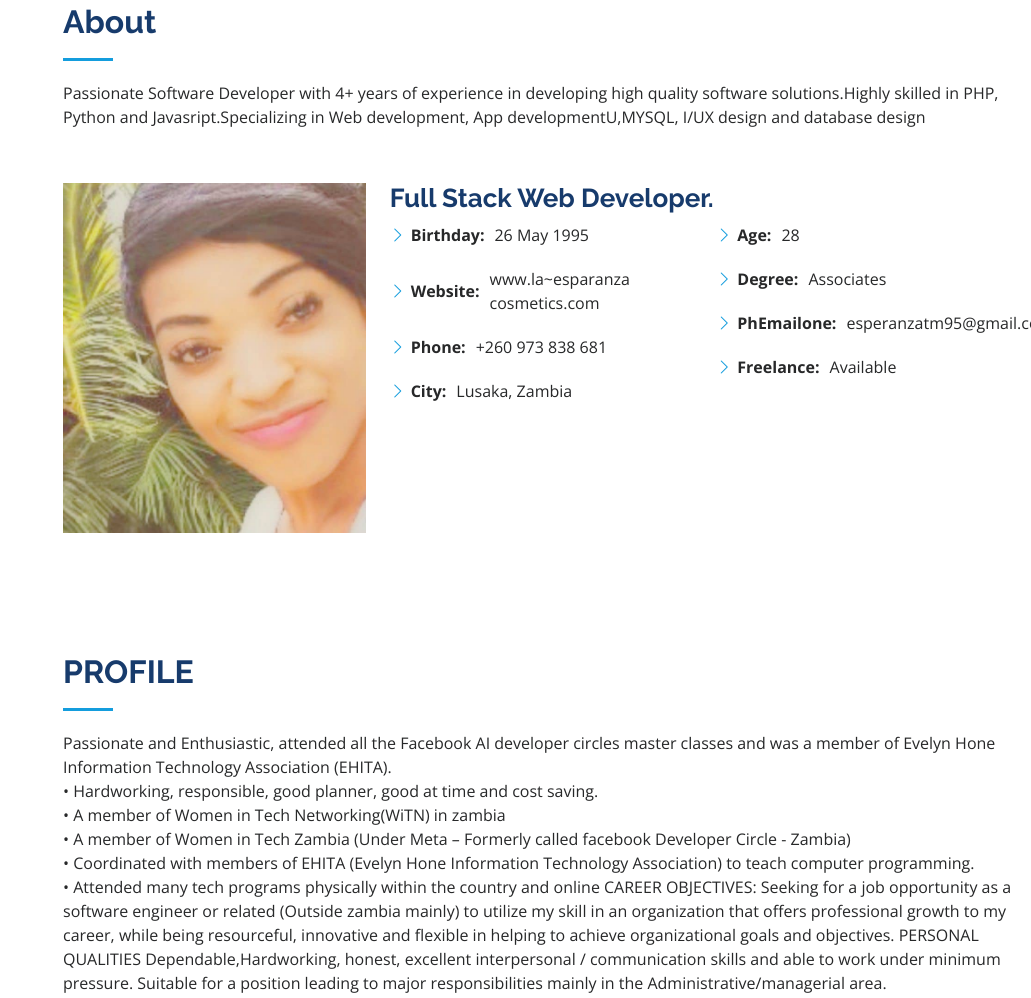
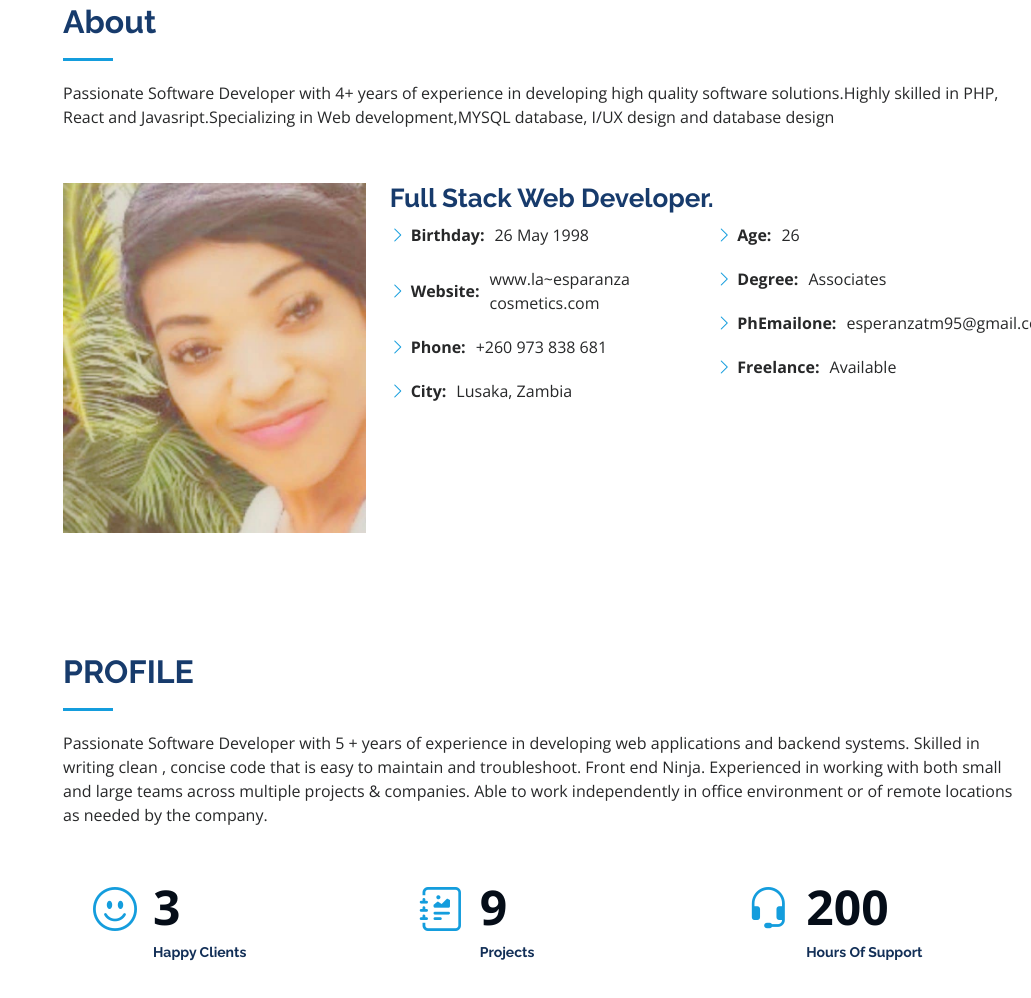
Before and after one commit to esperanzer/esperanzaportifolio, a plain HTML site: page index.html in a window 1280 px wide. Shown: the part 857-1855 px from the top of the page, without its empty margins (249-1280 px from the left). Drawn offline with nearby package versions, Linux system fonts and the light colour scheme.

Commit message:
disabling sections that are currently not available

```diff
--- a/index.html
+++ b/index.html
@@ -88,7 +88,7 @@
 
                 <div class="section-title">
                     <h2>About</h2>
-                    <p>Passionate Software Developer with 4+ years of experience in developing high quality software solutions.Highly skilled in PHP, Python and Javasript.Specializing in Web development, App developmentU,MYSQL, I/UX design and database design</p>
+                    <p>Passionate Software Developer with 4+ years of experience in developing high quality software solutions.Highly skilled in PHP, React and Javasript.Specializing in Web development,MYSQL database, I/UX design and database design</p>
                 </div>
 <br>
                 <div class="row">
@@ -105,7 +105,7 @@
                         <div class="row">
                             <div class="col-lg-6">
                                 <ul>
-                                    <li><i class="bi bi-chevron-right"></i> <strong>Birthday:</strong> <span>26 May 1995</span></li>
+                                    <li><i class="bi bi-chevron-right"></i> <strong>Birthday:</strong> <span>26 May 1998</span></li>
                                     <li><i class="bi bi-chevron-right"></i> <strong>Website:</strong> <span>www.la~esparanza cosmetics.com</span></li>
                                     <li><i class="bi bi-chevron-right"></i> <strong>Phone:</strong> <span>+260 973 838 681</span></li>
                                     <li><i class="bi bi-chevron-right"></i> <strong>City:</strong> <span>Lusaka, Zambia</span></li>
@@ -113,7 +113,7 @@
                             </div>
                             <div class="col-lg-6">
                                 <ul>
-                                    <li><i class="bi bi-chevron-right"></i> <strong>Age:</strong> <span>28</span></li>
+                                    <li><i class="bi bi-chevron-right"></i> <strong>Age:</strong> <span>26</span></li>
                                     <li><i class="bi bi-chevron-right"></i> <strong>Degree:</strong> <span>Associates</span></li>
                                     <li><i class="bi bi-chevron-right"></i> <strong>PhEmailone:</strong> <span>esperanzatm95@gmail.com</span></li>
                                     <li><i class="bi bi-chevron-right"></i> <strong>Freelance:</strong> <span>Available</span></li>
@@ -138,12 +138,20 @@
                 <div class="section-title">
                     <h2> <strong>PROFILE</strong> </h2>
                     <p>
+                        Passionate Software Developer with 5 + years of
+experience in developing web applications and backend
+systems. Skilled in writing clean , concise code that is easy
+to maintain and troubleshoot. Front end Ninja. Experienced
+in working with both small and large teams across multiple
+projects & companies. Able to work independently in office
+environment or of remote locations as needed by the
+company.
 
-                        Passionate and Enthusiastic, attended all the Facebook AI developer circles master classes and was a member of Evelyn Hone Information Technology Association (EHITA).<br> • Hardworking, responsible, good planner, good at time and
+                        <!-- Passionate and Enthusiastic, attended all the Facebook AI developer circles master classes and was a member of Evelyn Hone Information Technology Association (EHITA).<br> • Hardworking, responsible, good planner, good at time and
                         cost saving. <br>• A member of Women in Tech Networking(WiTN) in zambia <br> • A member of Women in Tech Zambia (Under Meta – Formerly called facebook Developer Circle - Zambia)<br> • Coordinated with members of EHITA (Evelyn Hone
                         Information Technology Association) to teach computer programming. <br>• Attended many tech programs physically within the country and online CAREER OBJECTIVES: Seeking for a job opportunity as a software engineer or related (Outside
                         zambia mainly) to utilize my skill in an organization that offers professional growth to my career, while being resourceful, innovative and flexible in helping to achieve organizational goals and objectives. PERSONAL QUALITIES
-                        Dependable,Hardworking, honest, excellent interpersonal / communication skills and able to work under minimum pressure. Suitable for a position leading to major responsibilities mainly in the Administrative/managerial area.
+                        Dependable,Hardworking, honest, excellent interpersonal / communication skills and able to work under minimum pressure. Suitable for a position leading to major responsibilities mainly in the Administrative/managerial area. -->
                     </p>
                 </div>
 
@@ -529,10 +537,11 @@
 
                 <div class="section-title">
                     <h2>Services</h2>
+                    <p> ! Page Coming Soon !</p>
                     <!-- <p>Check all services l offer below.</p> -->
                 </div>
 
-                <div class="row">
+                <!-- <div class="row">
                     <div class="col-lg-4 col-md-6 icon-box" data-aos="fade-up">
                         <div class="icon"><i class="bi bi-briefcase"></i></div>
                         <h4 class="title"><a href="">Web Development</a></h4>
@@ -563,7 +572,7 @@
                         <h4 class="title"><a href="">Business Development </a></h4>
                         <p class="description">Et harum quidem rerum facilis est et expedita distinctio. Nam libero tempore, cum soluta nobis est eligendi</p>
                     </div>
-                </div>
+                </div> -->
 
             </div>
         </section>
@@ -575,11 +584,10 @@
 
                 <div class="section-title">
                     <h2>My Clients </h2>
-                    <p>Magnam dolores commodi suscipit. Necessitatibus eius consequatur ex aliquid fuga eum quidem. Sit sint consectetur velit. Quisquam quos quisquam cupiditate. Et nemo qui impedit suscipit alias ea. Quia fugiat sit in iste officiis commodi
-                        quidem hic quas.</p>
+                    <p>! Page Coming Soon !</p>
                 </div>
 
-                <div class="testimonials-slider swiper" data-aos="fade-up" data-aos-delay="100">
+                <!-- <div class="testimonials-slider swiper" data-aos="fade-up" data-aos-delay="100">
                     <div class="swiper-wrapper">
 
                         <div class="swiper-slide">
@@ -594,7 +602,7 @@
                                 <h4>Ceo &amp; Founder</h4>
                             </div>
                         </div>
-                        <!-- End testimonial item -->
+                        End testimonial item
 
                         <div class="swiper-slide">
                             <div class="testimonial-item" data-aos="fade-up" data-aos-delay="100">
@@ -608,7 +616,7 @@
                                 <h4>Designer</h4>
                             </div>
                         </div>
-                        <!-- End testimonial item -->
+                        End testimonial item
 
                         <div class="swiper-slide">
                             <div class="testimonial-item" data-aos="fade-up" data-aos-delay="200">
@@ -622,7 +630,7 @@
                                 <h4>Store Owner</h4>
                             </div>
                         </div>
-                        <!-- End testimonial item -->
+                        End testimonial item
 
                         <div class="swiper-slide">
                             <div class="testimonial-item" data-aos="fade-up" data-aos-delay="300">
@@ -636,7 +644,7 @@
                                 <h4>Freelancer</h4>
                             </div>
                         </div>
-                        <!-- End testimonial item -->
+                        End testimonial item
 
                         <div class="swiper-slide">
                             <div class="testimonial-item" data-aos="fade-up" data-aos-delay="400">
@@ -650,11 +658,11 @@
                                 <h4>Entrepreneur</h4>
                             </div>
                         </div>
-                        <!-- End testimonial item -->
+                        End testimonial item
 
                     </div>
                     <div class="swiper-pagination"></div>
-                </div>
+                </div> -->
 
             </div>
         </section>
```
